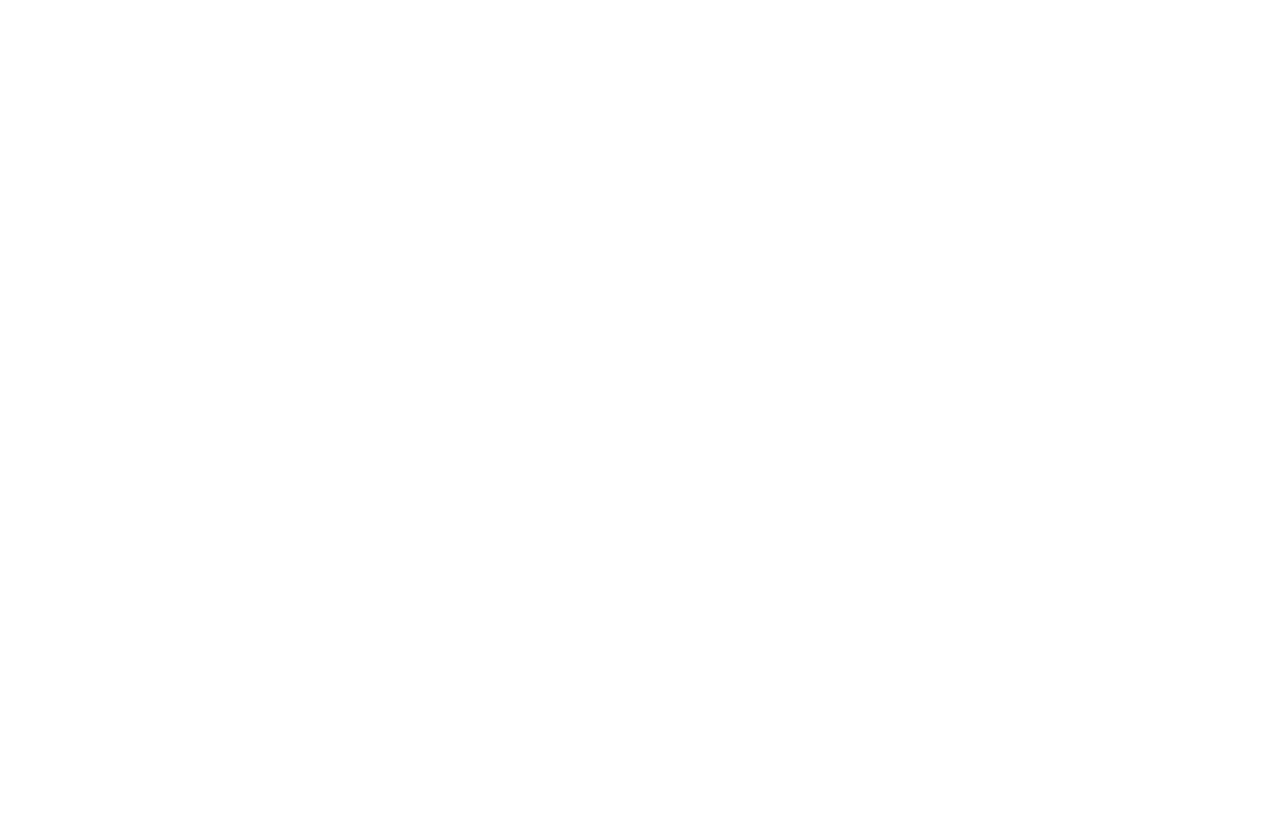
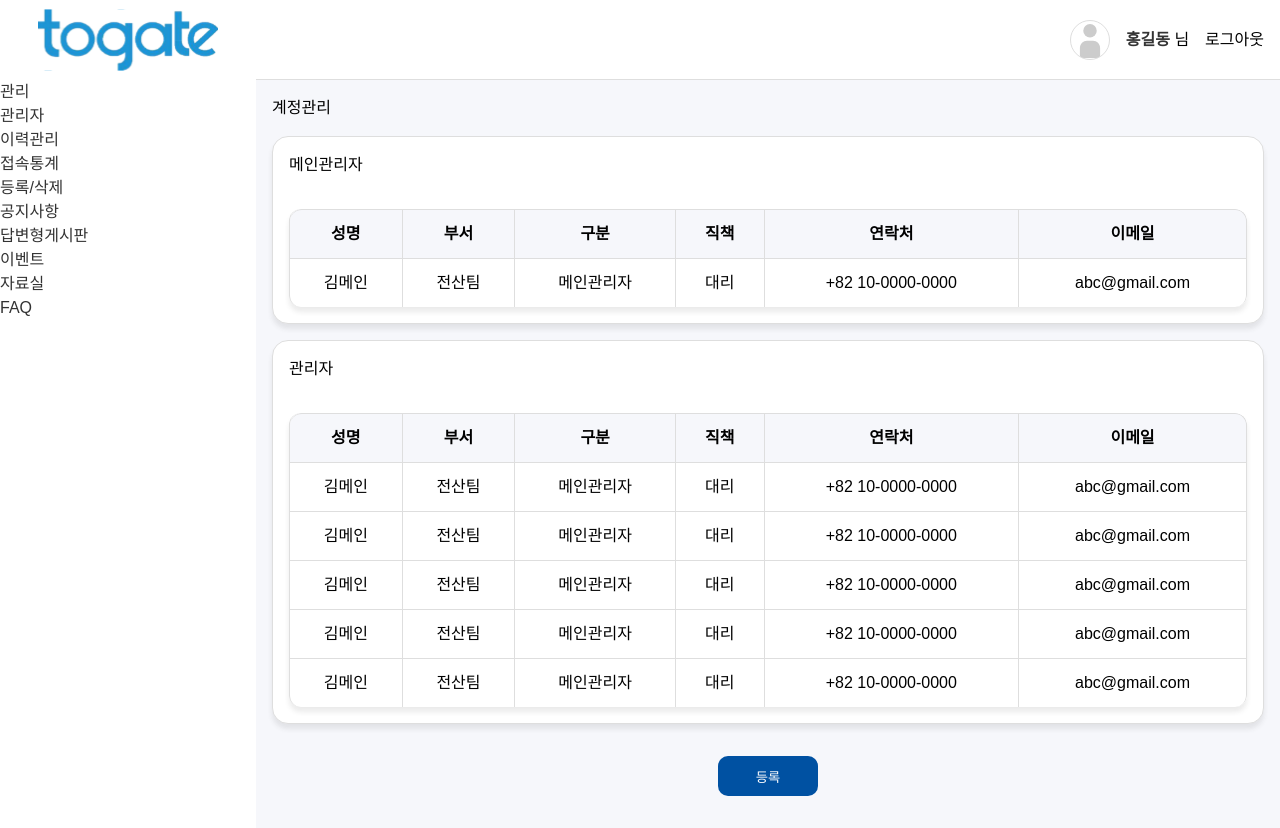
Before and after one commit to togatecomz01/togatecomz_admin, a React (Vite) app in the folder html/: page /account-manage in a window 1280 px wide. Before the commit this address had no page. Before the commit the page ends 800 px from the top, so only its background shows below. Built offline with nearby package versions, Linux system fonts and the light colour scheme.

Commit message:
feat: 계정관리 목록 - togate-adm-001

```diff
--- /dev/null
+++ b/html/src/pages/AccountManage/AccountManage.tsx
@@ -0,0 +1,87 @@
+import Button from '../../components/Button/Button';
+import ButtonContainer from '../../components/Button/ButtonContainer/ButtonContainer';
+import Container from '../../components/layout/Container/Container';
+import List from '../../components/layout/List/List';
+import Wrapper from '../../components/layout/Wrapper/Wrapper';
+const HEADERS = [
+  { text: '성명', value: 'name' },
+  { text: '부서', value: 'department' },
+  { text: '구분', value: 'role' },
+  { text: '직책', value: 'position' },
+  { text: '연락처', value: 'contact' },
+  { text: '이메일', value: 'email' },
+];
+
+const MAIN_LIST_ITEMS = [
+  {
+    name: '김메인',
+    department: '전산팀',
+    role: '메인관리자',
+    position: '대리',
+    contact: '+82 10-0000-0000',
+    email: 'abc@gmail.com',
+  },
+];
+
+const LIST_ITEMS = [
+  {
+    name: '김메인',
+    department: '전산팀',
+    role: '메인관리자',
+    position: '대리',
+    contact: '+82 10-0000-0000',
+    email: 'abc@gmail.com',
+  },
+  {
+    name: '김메인',
+    department: '전산팀',
+    role: '메인관리자',
+    position: '대리',
+    contact: '+82 10-0000-0000',
+    email: 'abc@gmail.com',
+  },
+  {
+    name: '김메인',
+    department: '전산팀',
+    role: '메인관리자',
+    position: '대리',
+    contact: '+82 10-0000-0000',
+    email: 'abc@gmail.com',
+  },
+  {
+    name: '김메인',
+    department: '전산팀',
+    role: '메인관리자',
+    position: '대리',
+    contact: '+82 10-0000-0000',
+    email: 'abc@gmail.com',
+  },
+  {
+    name: '김메인',
+    department: '전산팀',
+    role: '메인관리자',
+    position: '대리',
+    contact: '+82 10-0000-0000',
+    email: 'abc@gmail.com',
+  },
+];
+
+const AccountManage = () => {
+  return (
+    <>
+      <Container title="계정관리">
+        <Wrapper subTitle="메인관리자">
+          <List headers={HEADERS} listItems={MAIN_LIST_ITEMS}></List>
+        </Wrapper>
+        <Wrapper subTitle="관리자">
+          <List headers={HEADERS} listItems={LIST_ITEMS}></List>
+        </Wrapper>
+        <ButtonContainer>
+          <Button name="등록" />
+        </ButtonContainer>
+      </Container>
+    </>
+  );
+};
+
+export default AccountManage;
--- a/html/src/router/Router.tsx
+++ b/html/src/router/Router.tsx
@@ -4,6 +4,7 @@
 import Notice from '../pages/notice/notice';
 import ComponentTest from '../pages/ComponentTest/ComponentTest.tsx';
 import Login from '../pages/Login/Login.tsx';
+import AccountManage from '../pages/AccountManage/AccountManage.tsx';
 
 const Router = () => {
   return (
@@ -13,6 +14,7 @@
           <Route path="" element={<Notice />} />
           <Route path="" element={<Home />} />
           <Route path="component-test" element={<ComponentTest />} />
+          <Route path="account-manage" element={<AccountManage />} />
         </Route>
 
         <Route path="login" element={<Login />} />
```
